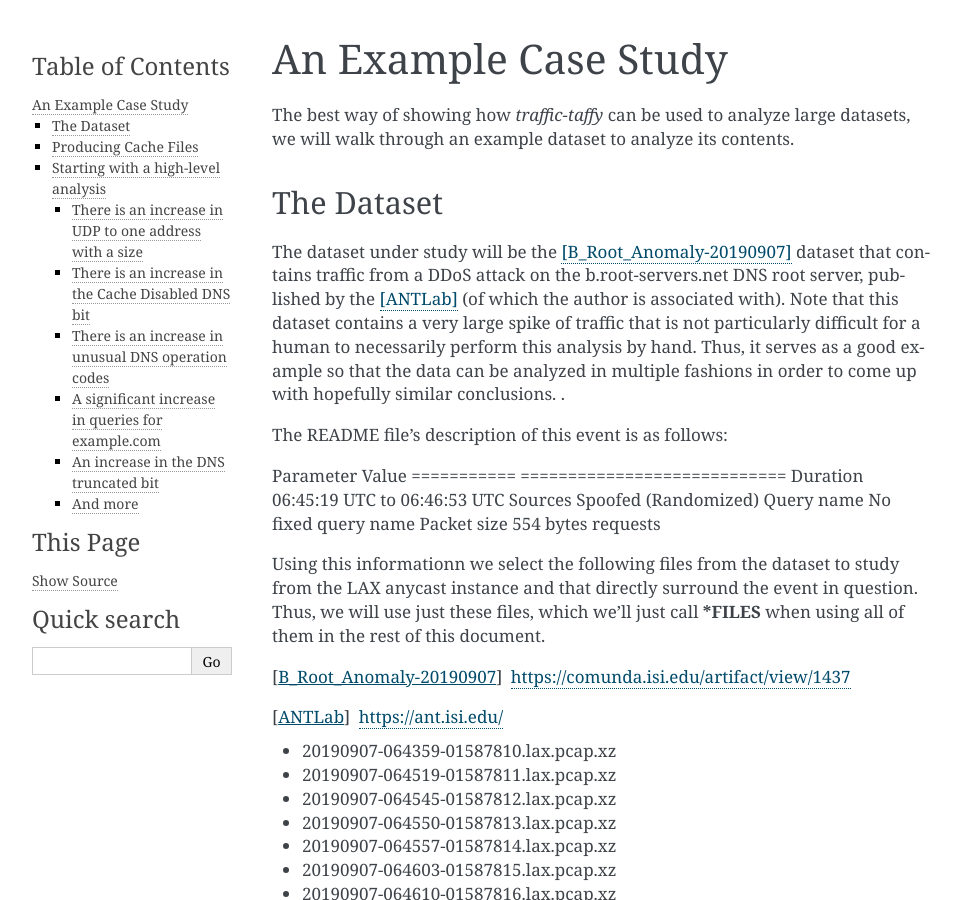
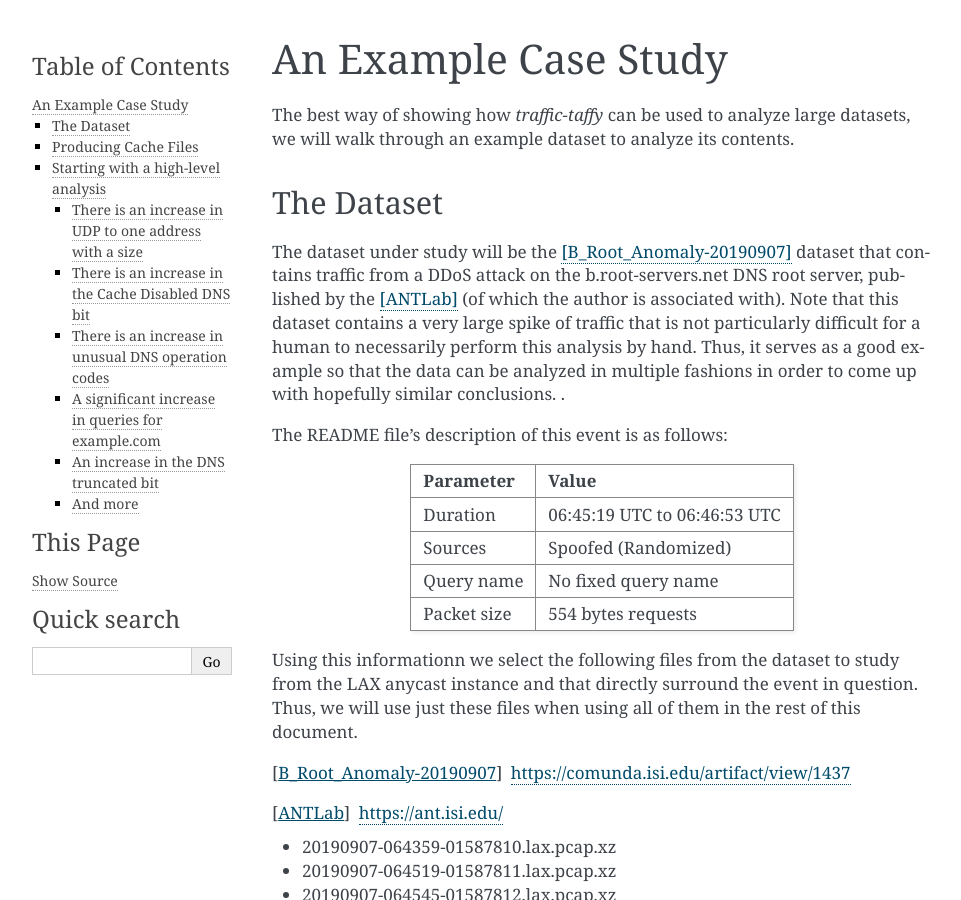
Before and after one commit to traffic-taffy/traffic-taffy, a Sphinx documentation site: the page built from docs/casestudy.rst, in a window 1280 px wide and 900 px high. Shown: the whole window, without its empty margins (148-1109 px from the left). Built offline with Sphinx 7.4.7, drawn with Linux system fonts in a browser that asks for light colours.

Commit message:
doc fixes

```diff
--- a/docs/casestudy.rst
+++ b/docs/casestudy.rst
@@ -22,18 +22,19 @@ to come up with hopefully similar conclusions.  .
 The README file's description of this event is as follows:
 
 
+=========== ============================
 Parameter   Value
 =========== ============================
 Duration    06:45:19 UTC to 06:46:53 UTC
 Sources     Spoofed (Randomized)
 Query name  No fixed query name
 Packet size 554 bytes requests
+=========== ============================
 
 Using this informationn we select the following files from the dataset
 to study from the LAX anycast instance and that directly surround the
-event in question.  Thus, we will use just these files, which we'll
-just call ***FILES** when using all of them in the rest of this
-document.
+event in question.  Thus, we will use just these files when using all
+of them in the rest of this document.
 
 .. [B_Root_Anomaly-20190907] https://comunda.isi.edu/artifact/view/1437
 
```
